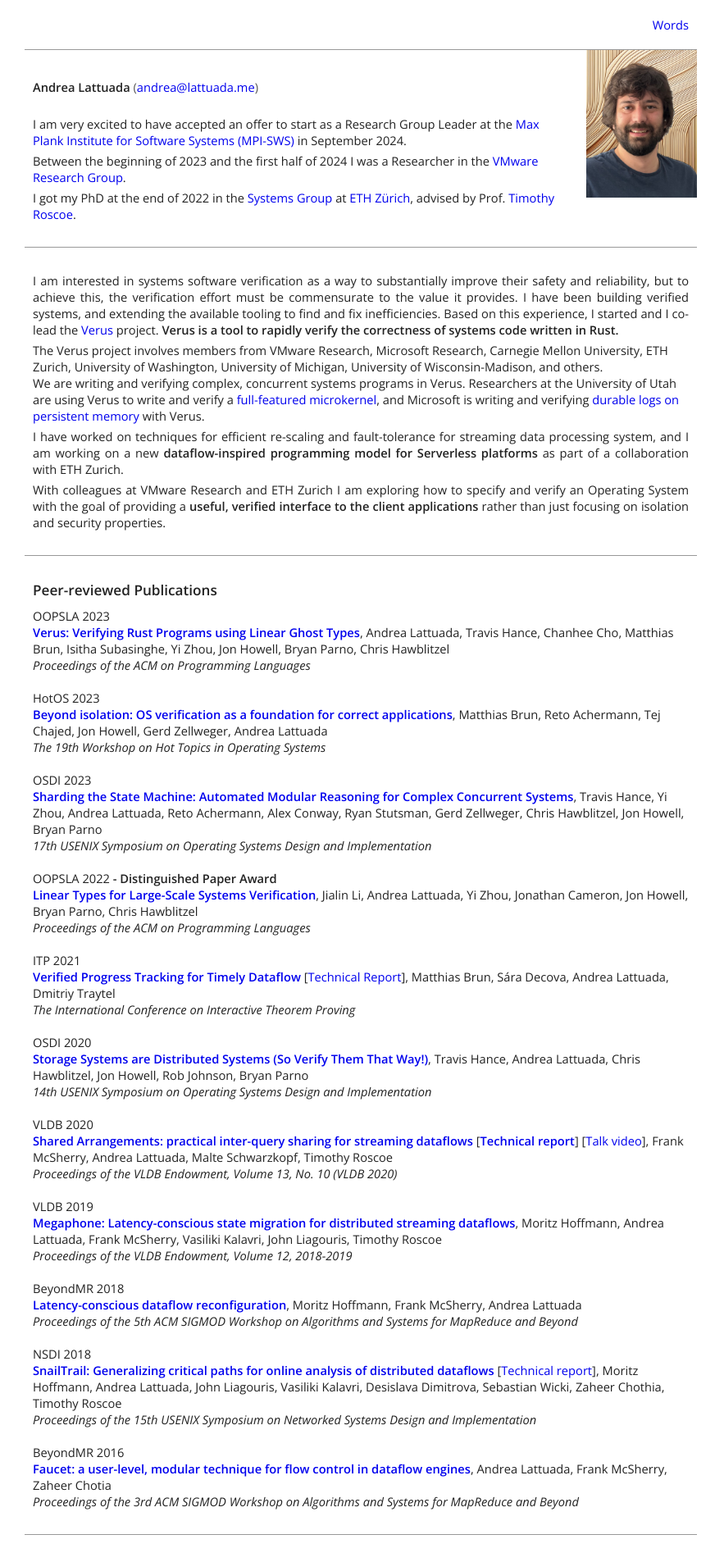
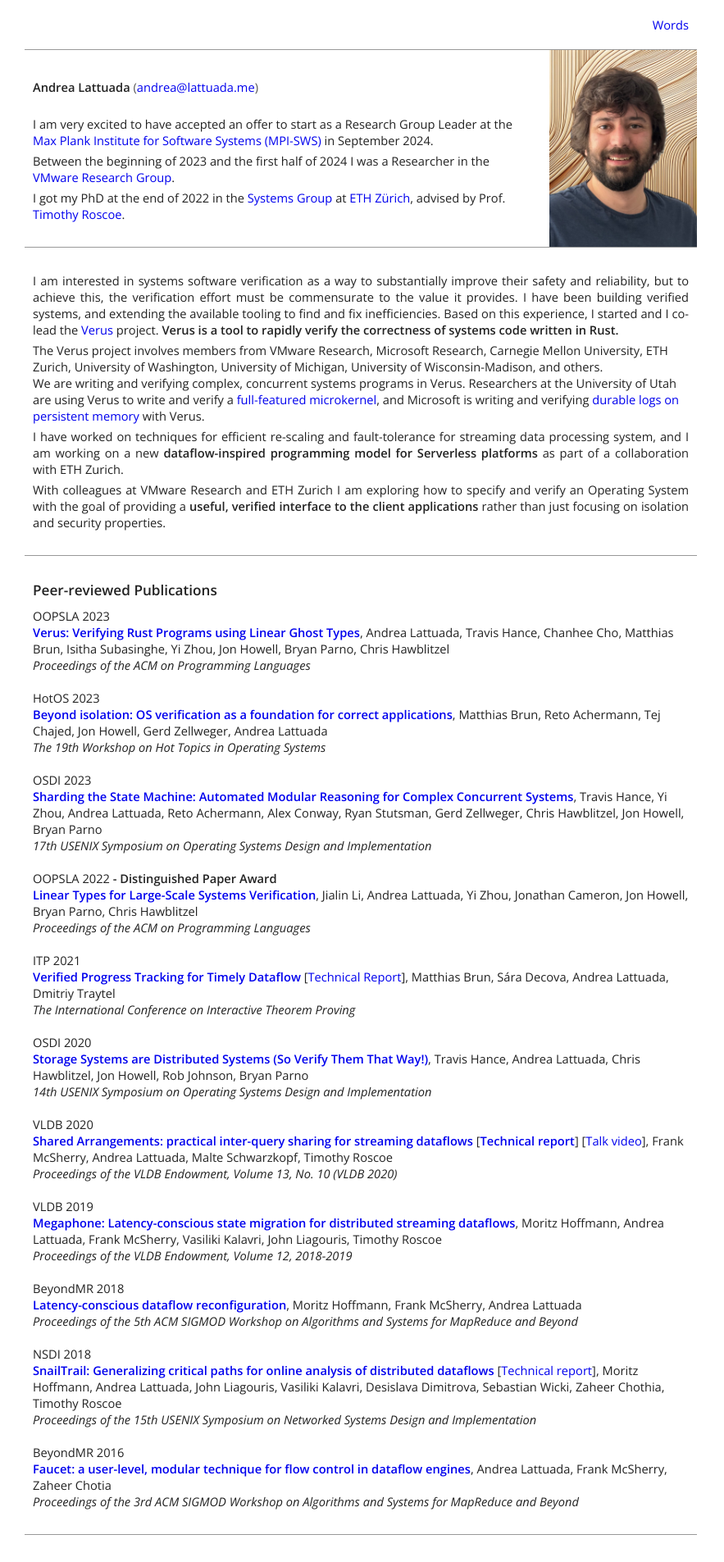
Before and after one commit to utaal/utaal.github.io, a Jekyll site: the page built from index.html, in a window 1280 px wide. Shown: the top 1905 px of the page at 82% size, without its empty margins (0-883 px from the left). Built offline with Jekyll 4.4.1, drawn with Linux system fonts in a browser that asks for light colours; nearby versions of some CDN libraries.

Commit message:
update settings, css

```diff
--- a/Gemfile
+++ b/Gemfile
@@ -3,3 +3,4 @@ gem 'jekyll'
 gem 'kramdown'
 gem 'rouge'
 gem 'jekyll-feed'
+gem 'webrick'
--- a/_config.yml
+++ b/_config.yml
@@ -9,4 +9,4 @@ plugins:
 feed:
   path: blog/feed.xml
 
-url: people.inf.ethz.ch
+url: andrea.lattuada.me
--- a/css/index.css
+++ b/css/index.css
@@ -64,7 +64,7 @@ div.relative {
 }
 .card.header > img {
   float: right;
-  height: 180px;
+  height: 240px;
   padding-left: 20px;
   margin-right: -10px;
   margin-top: -30px;
```
